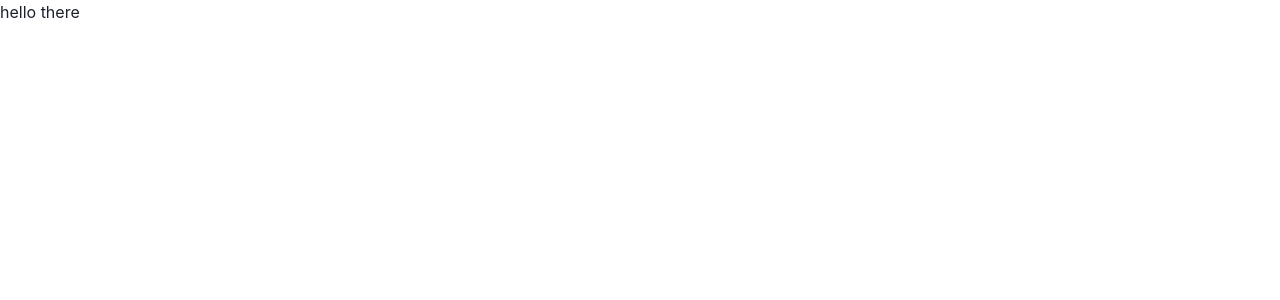
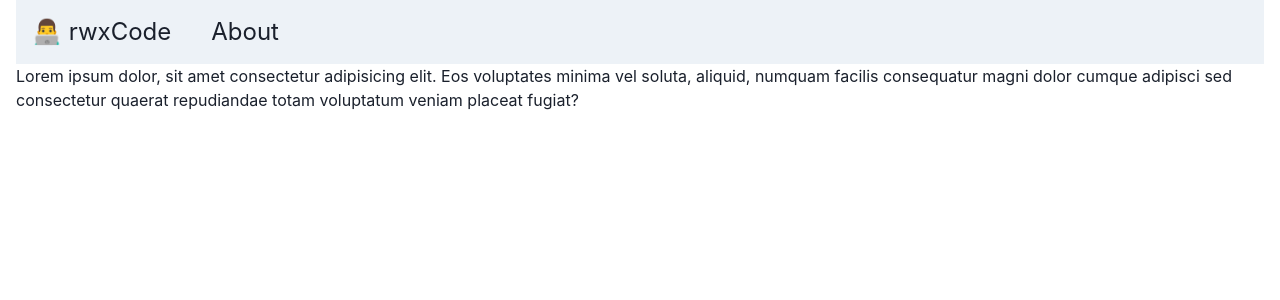
Before and after one commit to DanielCodex/rwxcode, a Next.js app: page / in a window 1280 px wide. Shown: the top 300 px of the page. Built offline with nearby package versions, Linux system fonts and the light colour scheme.

Commit message:
add wrapper and remove API to api folder

```diff
--- a/pages/index.tsx
+++ b/pages/index.tsx
@@ -1,22 +1,18 @@
 import Head from "next/head";
-import React, { useEffect, useState } from "react";
-import { Button } from "@chakra-ui/react";
-const API =
-  "https://api.github.com/search/repositories?q=+in:readme+language:javascript+good-first-issues:%3E0+stars:0..50&sort=stars&order=desc&per_page=100";
+import NavBar from "../components/Navbar";
+import Wrapper from "../components/Wrapper";
 
 const Home = () => {
-
   return (
-    <div>
+    <Wrapper>
       <Head>
         <title>Create Next App</title>
         <meta name="description" content="Generated by create next app" />
         <link rel="icon" href="/favicon.ico" />
       </Head>
-      <div>
-        <h1>hello there</h1>
-      </div>
-    </div>
+      <NavBar />
+      Lorem ipsum dolor, sit amet consectetur adipisicing elit. Eos voluptates minima vel soluta, aliquid, numquam facilis consequatur magni dolor cumque adipisci sed consectetur quaerat repudiandae totam voluptatum veniam placeat fugiat?
+    </Wrapper>
   );
 };
 
```
